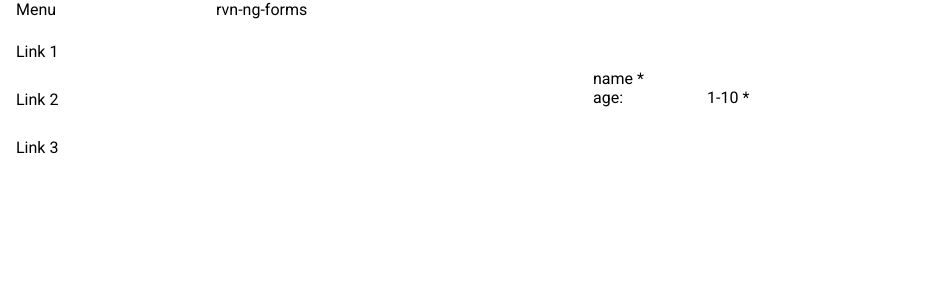
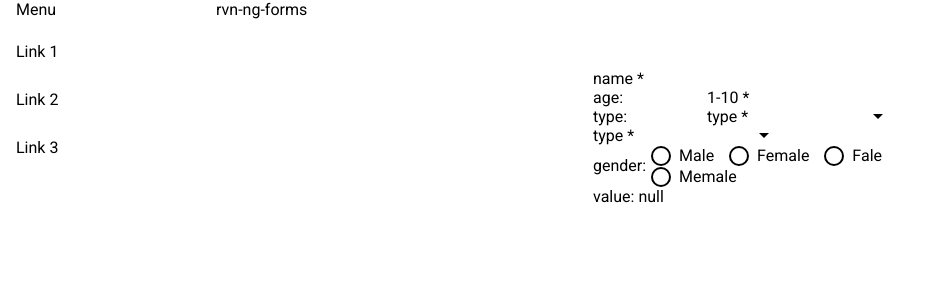
Before and after one commit to abdulraheemabid/rvn-ng-forms, an Angular app: page / in a window 1280 px wide. Shown: the top 300 px of the page, without its empty margins (0-929 px from the left). Built offline with nearby package versions, Linux system fonts and the light colour scheme.

Commit message:
radio and select base component added

```diff
--- a/src/app/@shared/base-components/rvn-input/rvn-input.input.ts
+++ b/src/app/@shared/base-components/rvn-input/rvn-input.input.ts
@@ -1,5 +1,3 @@
-import { FormControl } from "@angular/forms";
-
 export interface RvnInputInput {
     label: string;
     placeholder?: string;
--- /dev/null
+++ b/src/app/@shared/base-components/rvn-radio/rvn-radio.component.html
@@ -0,0 +1,30 @@
+<span class="container" [ngClass]="params?.styleVersion">
+
+    <ng-container *ngIf="params?.styleVersion == 'v1'">
+        <label class="label">{{params?.label}}:</label>
+        <mat-radio-group class="radio-group" [formControl]="formControl">
+            <mat-radio-button class="radio-btn" *ngFor="let option of params?.radioOptions" [value]="option">
+                {{option.value}}
+            </mat-radio-button>
+        </mat-radio-group>
+    </ng-container>
+
+
+    <ng-container *ngIf="params?.styleVersion == 'v2'">
+        <label class="label">{{params?.label}}</label>
+        <mat-radio-group class="radio-group" [formControl]="formControl">
+            <mat-radio-button class="radio-btn" *ngFor="let option of params?.radioOptions" [value]="option">
+                {{option.value}}
+            </mat-radio-button>
+        </mat-radio-group>
+    </ng-container>
+
+    <ng-container *ngIf="params?.styleVersion == 'v3'">
+        <label class="label">{{params?.label}}</label>
+        <mat-radio-group class="radio-group" [formControl]="formControl">
+            <mat-radio-button class="radio-btn" *ngFor="let option of params?.radioOptions" [value]="option">
+                {{option.value}}
+            </mat-radio-button>
+        </mat-radio-group>
+    </ng-container>
+</span>
--- /dev/null
+++ b/src/app/@shared/base-components/rvn-radio/rvn-radio.component.scss
@@ -0,0 +1,37 @@
+.container {
+    display: flex;
+    align-items: center;
+    justify-content: space-between;
+
+    .radio-group {
+        display: flex;
+        flex-direction: row;
+        justify-content: space-between;
+        flex-wrap: wrap;
+    }
+
+    &.v1 {
+        .radio-btn {
+            padding: 0px 5px;
+        }
+    }
+
+    &.v2 {
+        align-items: normal;
+        .radio-group {
+            flex-direction: column;
+        }
+        .radio-btn {
+            padding: 5px 0px;
+        }
+    }
+
+    &.v3 {
+        .radio-group {
+            flex-direction: column;
+        }
+        .radio-btn {
+            padding: 5px 0px;
+        }
+    }
+}
--- /dev/null
+++ b/src/app/@shared/base-components/rvn-radio/rvn-radio.component.ts
@@ -0,0 +1,27 @@
+import { Component, forwardRef, Input, OnInit } from '@angular/core';
+import { NG_VALUE_ACCESSOR } from '@angular/forms';
+import { CustomControlValueAccessor } from '../../utils/custom-control-value-accessor';
+import { RvnRadioInput } from './rvn-radio.input';
+
+@Component({
+  selector: 'rvn-radio',
+  templateUrl: './rvn-radio.component.html',
+  styleUrls: ['./rvn-radio.component.scss'],
+  providers: [
+    {
+      provide: NG_VALUE_ACCESSOR,
+      useExisting: forwardRef(() => RvnRadioComponent),
+      multi: true
+    }
+  ]
+})
+export class RvnRadioComponent extends CustomControlValueAccessor implements OnInit {
+
+  @Input() params: RvnRadioInput = null;
+
+  ngOnInit() {
+    if (!this.params.required) this.params.required = false;
+    if (!this.params.requiredErrorMessage) this.params.requiredErrorMessage = `${this.params.label} is required`;
+    if (!this.params.styleVersion) this.params.styleVersion = 'v1';
+  }
+}
--- /dev/null
+++ b/src/app/@shared/base-components/rvn-radio/rvn-radio.input.ts
@@ -0,0 +1,9 @@
+import { KeyValue } from "@angular/common";
+
+export interface RvnRadioInput {
+    label: string;
+    required?: boolean;
+    requiredErrorMessage?: string;
+    radioOptions: KeyValue<any, any>[];
+    styleVersion?: "v1" | "v2" | "v3"
+}
--- /dev/null
+++ b/src/app/@shared/base-components/rvn-select/rvn-select.component.html
@@ -0,0 +1,28 @@
+<span class="container" [ngClass]="params?.styleVersion">
+    <ng-container *ngIf="params?.styleVersion == 'v1'">
+        <mat-form-field>
+            <mat-label class="label" *ngIf="params?.label">{{params?.label}}</mat-label>
+            <mat-select [formControl]="formControl" [required]="params?.required">
+                <mat-option *ngFor="let option of params?.selectOptions" [value]="option">
+                    {{option.value}}
+                </mat-option>
+            </mat-select>
+            <mat-hint *ngIf="params?.hint">{{params?.hint}}</mat-hint>
+            <mat-error *ngIf="formControl?.hasError('required')">{{params?.requiredErrorMessage}}</mat-error>
+        </mat-form-field>
+    </ng-container>
+
+    <ng-container *ngIf="params?.styleVersion == 'v2'">
+        <span>{{params?.label}}:</span>
+        <mat-form-field>
+            <mat-label class="label" *ngIf="params?.label">{{params?.placeholder}}</mat-label>
+            <mat-select [formControl]="formControl" [required]="params?.required">
+                <mat-option *ngFor="let option of params?.selectOptions" [value]="option">
+                    {{option.value}}
+                </mat-option>
+            </mat-select>
+            <mat-hint *ngIf="params?.hint">{{params?.hint}}</mat-hint>
+            <mat-error *ngIf="formControl?.hasError('required')">{{params?.requiredErrorMessage}}</mat-error>
+        </mat-form-field>
+    </ng-container>
+</span>
--- /dev/null
+++ b/src/app/@shared/base-components/rvn-select/rvn-select.component.scss
@@ -0,0 +1,7 @@
+.container {
+    &.v2 {
+        display: flex;
+        align-items: center;
+        justify-content: space-between;
+    }
+}
--- /dev/null
+++ b/src/app/@shared/base-components/rvn-select/rvn-select.component.ts
@@ -0,0 +1,27 @@
+import { Component, forwardRef, Input, OnInit } from '@angular/core';
+import { FormControl, NG_VALUE_ACCESSOR, Validators } from '@angular/forms';
+import { CustomControlValueAccessor } from '../../utils/custom-control-value-accessor';
+import { RvnSelectInput } from './rvn-select.input';
+
+@Component({
+  selector: 'rvn-select',
+  templateUrl: './rvn-select.component.html',
+  styleUrls: ['./rvn-select.component.scss'],
+  providers: [
+    {
+      provide: NG_VALUE_ACCESSOR,
+      useExisting: forwardRef(() => RvnSelectComponent),
+      multi: true
+    }
+  ]
+})
+export class RvnSelectComponent extends CustomControlValueAccessor implements OnInit {
+
+  @Input() params: RvnSelectInput = null;
+
+  ngOnInit() {
+    if (!this.params.required) this.params.required = false;
+    if (!this.params.requiredErrorMessage) this.params.requiredErrorMessage = `${this.params.label} is required`;
+    if (!this.params.styleVersion) this.params.styleVersion = 'v1';
+  }
+}
--- /dev/null
+++ b/src/app/@shared/base-components/rvn-select/rvn-select.input.ts
@@ -0,0 +1,11 @@
+import { KeyValue } from "@angular/common";
+
+export interface RvnSelectInput {
+    label: string;
+    placeholder?: string;
+    required?: boolean;
+    hint?: string;
+    requiredErrorMessage?: string;
+    selectOptions: KeyValue<any, any>[];
+    styleVersion?: "v1" | "v2"
+}
--- a/src/app/app.component.html
+++ b/src/app/app.component.html
@@ -19,6 +19,10 @@
         <div class="demo-container">
             <rvn-input [params]="textFieldInput" [formControl]="fc"></rvn-input>
             <rvn-input [params]="textFieldInput2" [formControl]="fc"></rvn-input>
+            <rvn-select [params]="selectInput" [formControl]="fc"></rvn-select>
+            <rvn-select [params]="selectInput2" [formControl]="fc"></rvn-select>
+            <rvn-radio [params]="radioInput" [formControl]="fc"></rvn-radio>
+            value: {{JSON.stringify(fc.value)}}
         </div>
 
     </mat-sidenav-content>
--- a/src/app/app.component.ts
+++ b/src/app/app.component.ts
@@ -4,6 +4,8 @@ import { Observable } from 'rxjs';
 import { map, shareReplay } from 'rxjs/operators';
 import { RvnInputInput } from './@shared/base-components/rvn-input/rvn-input.input';
 import { FormControl, Validators } from '@angular/forms';
+import { RvnSelectInput } from './@shared/base-components/rvn-select/rvn-select.input';
+import { RvnRadioInput } from './@shared/base-components/rvn-radio/rvn-radio.input';
 
 @Component({
   selector: 'app-root',
@@ -23,6 +25,8 @@ export class AppComponent implements OnInit {
 
   fc = new FormControl(null, [Validators.required]);
 
+  JSON = JSON;
+
   textFieldInput: RvnInputInput = {
     label: 'name',
     placeholder: 'full name',
@@ -40,6 +44,28 @@ export class AppComponent implements OnInit {
     styleVersion: 'v2'
   }
 
-  ngOnInit(){
+  selectInput: RvnSelectInput = {
+    label: 'type',
+    placeholder: 'type',
+    required: true,
+    requiredErrorMessage: 'type is required',
+    styleVersion: 'v2',
+    selectOptions: [{ key: "1", value: "type 1" }, { key: "2", value: "type 2" }, { key: "3", value: "type 3" }]
+  }
+
+  selectInput2: RvnSelectInput = {
+    ...this.selectInput,
+    styleVersion: 'v1'
+  }
+
+  radioInput: RvnRadioInput = {
+    label: 'gender',
+    required: true,
+    requiredErrorMessage: 'gender is required',
+    styleVersion: 'v1',
+    radioOptions: [{ key: "1", value: "Male" }, { key: "2", value: "Female" }, { key: "3", value: "Fale" }, { key: "4", value: "Memale" }]
+  }
+
+  ngOnInit() {
   }
 }
```
Also changed, not shown: src/app/@shared/@shared.module.ts (+12 -2 lines), 2 other files (tests, documents, lock files or other folders).
